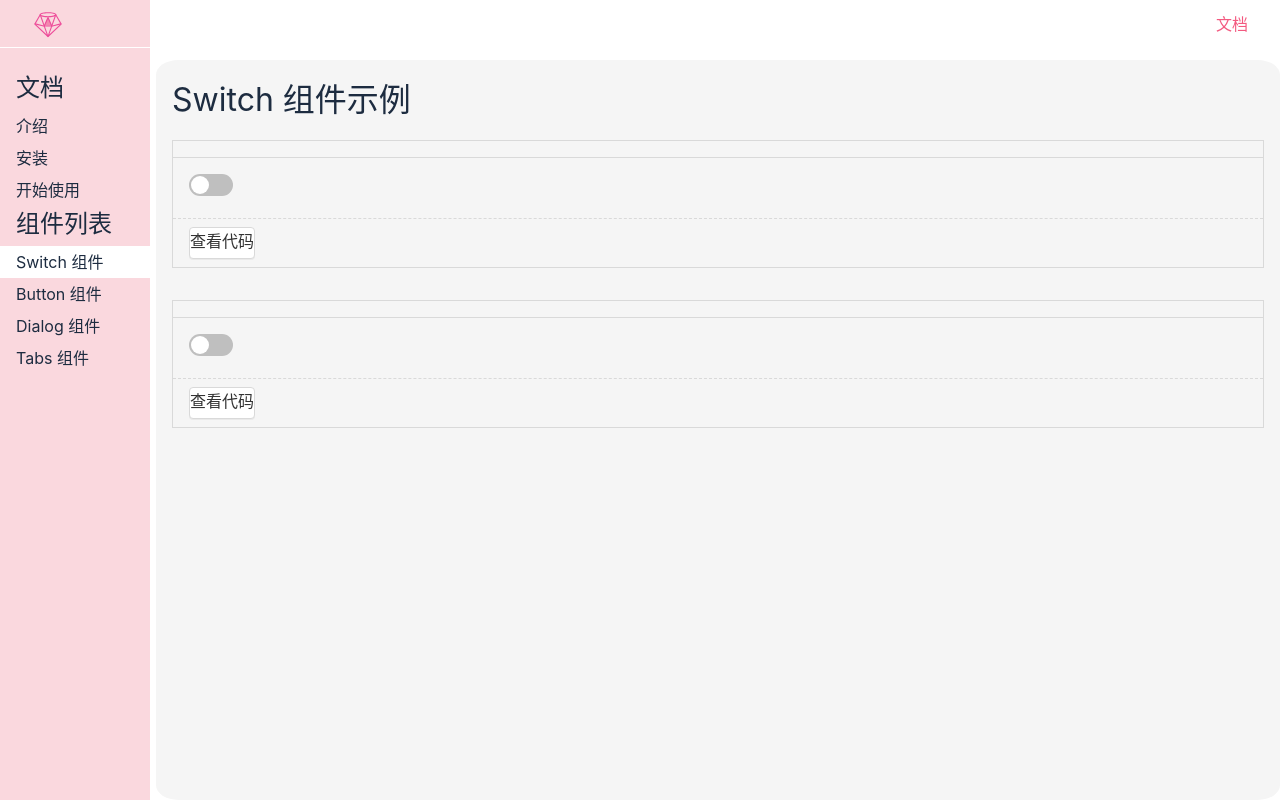
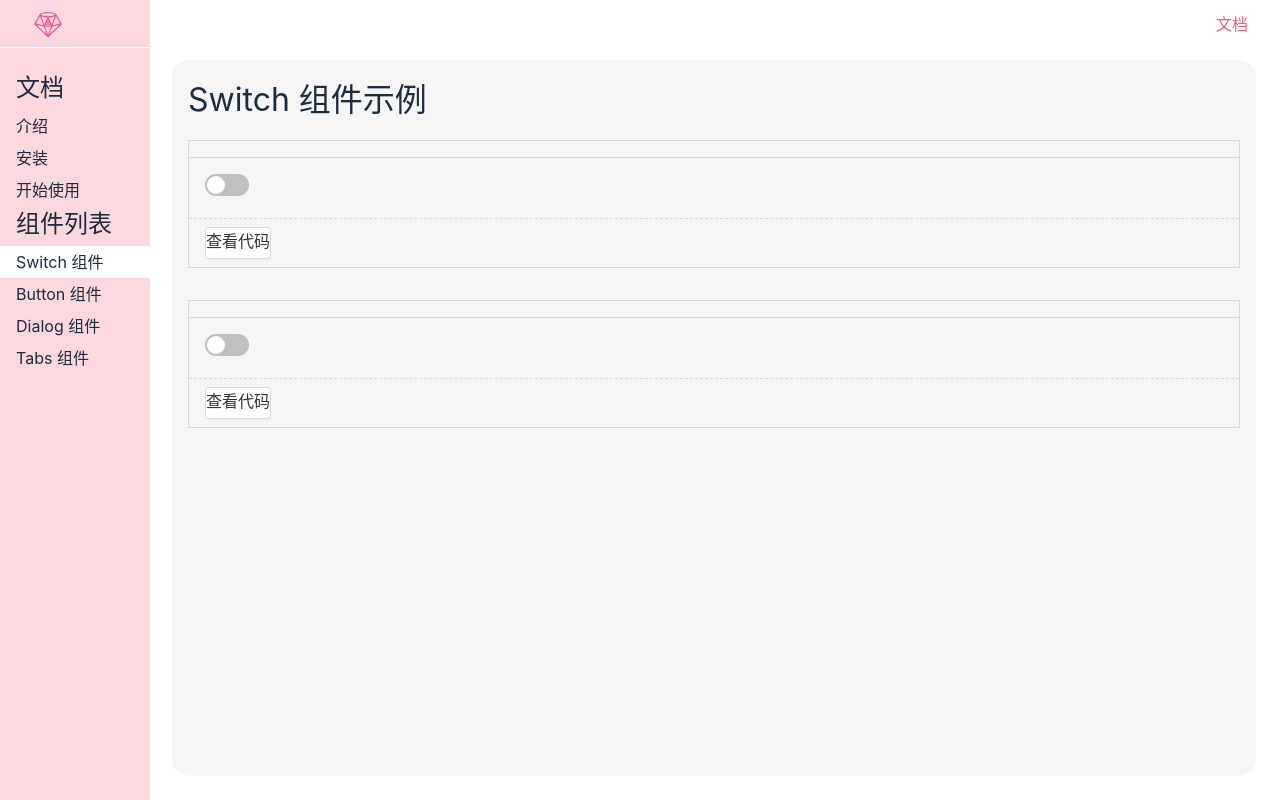
Before and after one commit to liuliyang666/circle-ui, a Vue app: page /#/doc/switch in a window 1280 px wide. Built offline with nearby package versions, Linux system fonts and the light colour scheme.

Commit message:
修改介绍页

```diff
--- a/src/markdown/intro.md
+++ b/src/markdown/intro.md
@@ -2,8 +2,14 @@
 
 Circle UI 是一款基于Vue3 和 TypeScript 的UI 组件库
 
-这款组价库其实是我为了总结自己这些时间的技术经验而写的，全程亲手编写，尽量不采用第三方库，包括你现在看到的这个官网也几乎是我自己写的。
+这款组价库其实是本人为了练习的 Vue3 项目而编写，且全程亲自编写。
 
-所以如果强烈不建议你将此 UI库用于生产环境。但如果你是抱着看源代码的目的而来，那么这个库还是值得一看的。源代码放在了`github.com/liuliyang666/circle-ui`，历史提交信息非常规范，你可以你可以按提交的顺序逐个查看；你也可以直接查看每个组件的源代码和示例，运行方法见README.md。
+**所以不建议你将此 UI 库用于生产环境**。
+
+如果想看源代码，那么这个库还是值得一看的。
+
+源代码放在了[Circle UI](https://github.com/liuliyang666/circle-ui)，历史提交信息非常规范，你可以你可以按 commit 的顺序逐个查看。
+
+当然你也可以直接查看每个组件的源代码和示例，运行方法见README.md。
 
 下一节：[安装](#/doc/install)
--- a/src/views/Doc.vue
+++ b/src/views/Doc.vue
@@ -72,6 +72,9 @@ $aside-index: 10;
     flex-shrink: 0;
   }
   > main {
+    margin-right: 24px;
+    margin-left: 16px;
+    margin-bottom: 24px;
     flex-grow: 1;
     padding: 16px;
     background: rgb(245, 245, 245);
```
